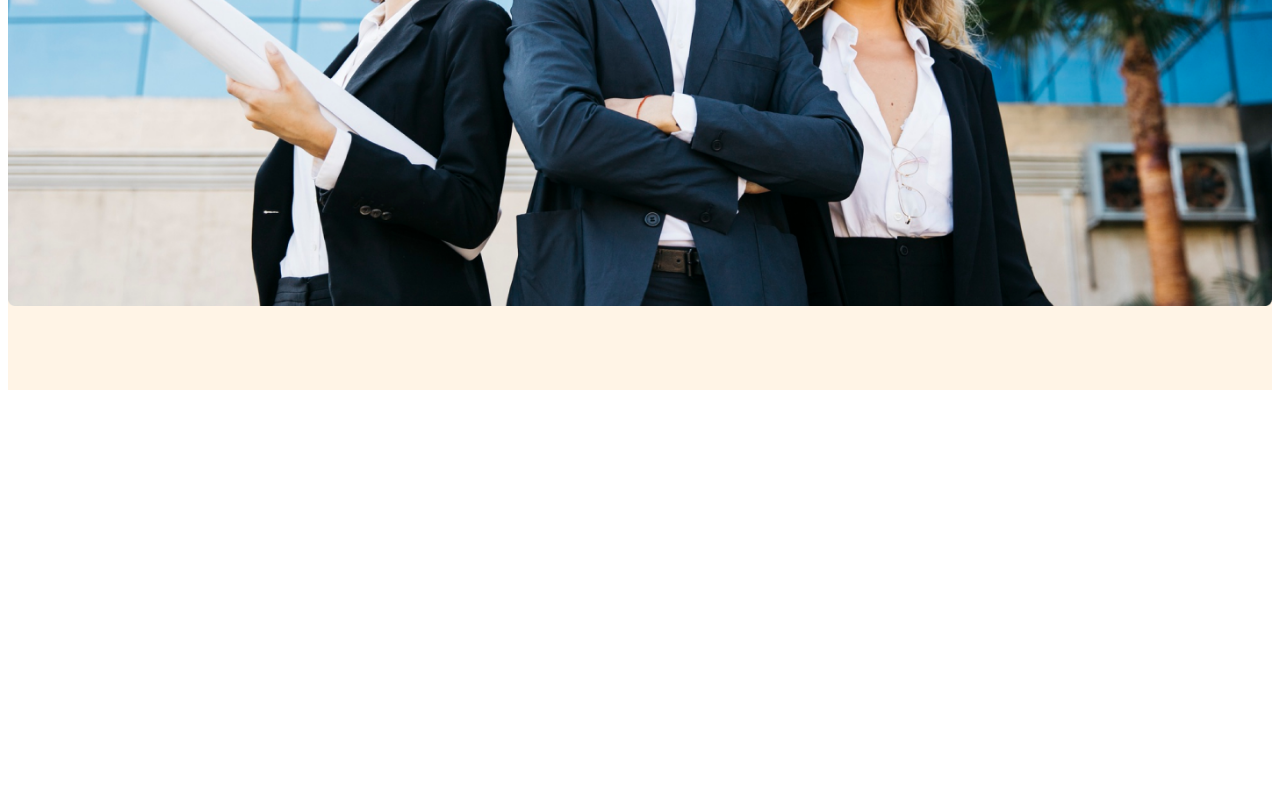
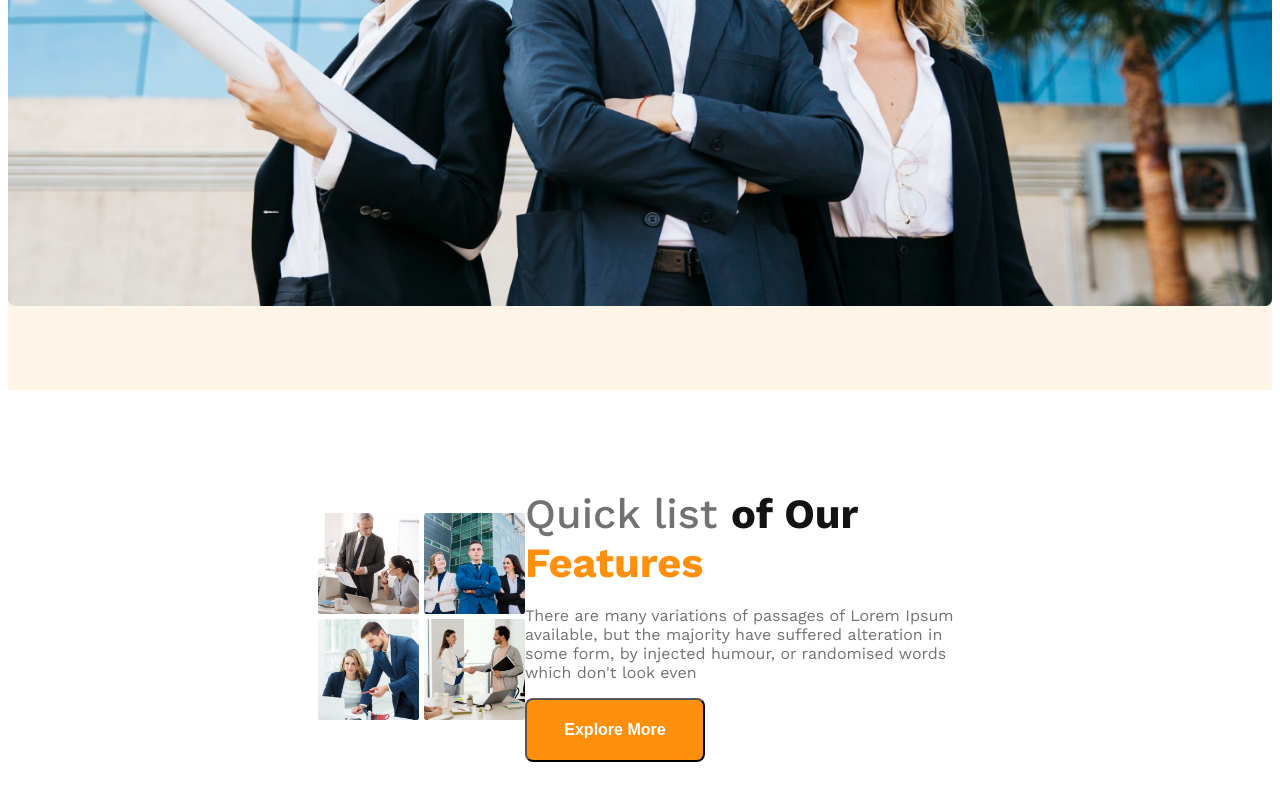
Before and after one commit to shafinahmed504/g3-architect-project, a plain HTML site: page index.html in a window 1280 px wide. Shown: the part 758-1558 px from the top of the page. Before the commit the page ends 1156 px from the top, so only its background shows below. Drawn offline with nearby package versions, Linux system fonts and the light colour scheme.

Commit message:
second part done

```diff
--- a/index.html
+++ b/index.html
@@ -36,7 +36,28 @@
     </header>
 
 
-    <main></main>
+    <main>
+
+<section id="main-section">
+    <div id="four-photos">
+<img class="img" src="images/team1.png" alt="">
+<img class="img" src="images/team2.png" alt="">
+<img class="img" src="images/team3.png" alt="">
+<img  class="img"  src="images/team4.png" alt="">
+    </div>
+    <div id="h2-p2-btn2">
+        <h3 style="font-weight: 700; font: size 3rem;"> <span id="span-1"> Quick list </span>     <span id="span-2"> of Our </span> <span id="span-3">Features</span> </h3>
+        <p id="p-2">There are many variations of passages of Lorem Ipsum available, but the majority have suffered alteration in some form, by injected humour, or randomised words which don't look even</p>
+        <button id="btn-2">Explore More</button>
+
+    </div>
+
+</section>
+
+
+
+
+    </main>
     <footer></footer>
 
 </body>
--- a/styles/styles.css
+++ b/styles/styles.css
@@ -87,3 +87,72 @@ text-align: center;
 
 
 }
+.img{
+  width: 100%;
+  height: 100%;
+}
+
+#main-section{
+  max-width: 1318px;
+  display: flex;
+  justify-content: space-between;
+  align-items: center;
+  margin-left: 310px;
+  margin-right: 310px;
+  margin-top: 80px;
+  margin-bottom: 80px;
+
+
+}
+
+
+
+
+
+
+#four-photos{
+  max-width: 708px;
+  max-height: 708px;
+  display: grid;
+  grid-template-columns: repeat(2,1fr);
+  gap: 5px;
+}
+
+/* h2p2btn2 */
+
+#h2-p2-btn2{
+  max-width: 537px;
+}
+#span-1{
+  font-weight: 500;
+  font-size: 2.6rem;
+   color: rgb(114, 114, 114);
+}
+#span-2{
+  font-weight: 700;
+  font-size: 2.6rem;
+   color: rgb(19, 19, 19);
+
+}
+#span-3{
+  font-weight: 700;
+  font-size: 2.6rem;
+   color: rgb(255, 144, 14);
+
+}
+#p-2{
+  font-size: 1rem;
+  font-weight: 400;
+  color: rgb(114, 114, 114);
+
+}
+#btn-2{
+  height: 64px;
+  width: 180px;
+  border-radius: 8px;
+  background-color: rgb(255, 144, 14);
+  color: white;
+  font-weight: 600;
+  font-size: 1rem
+
+}
```
